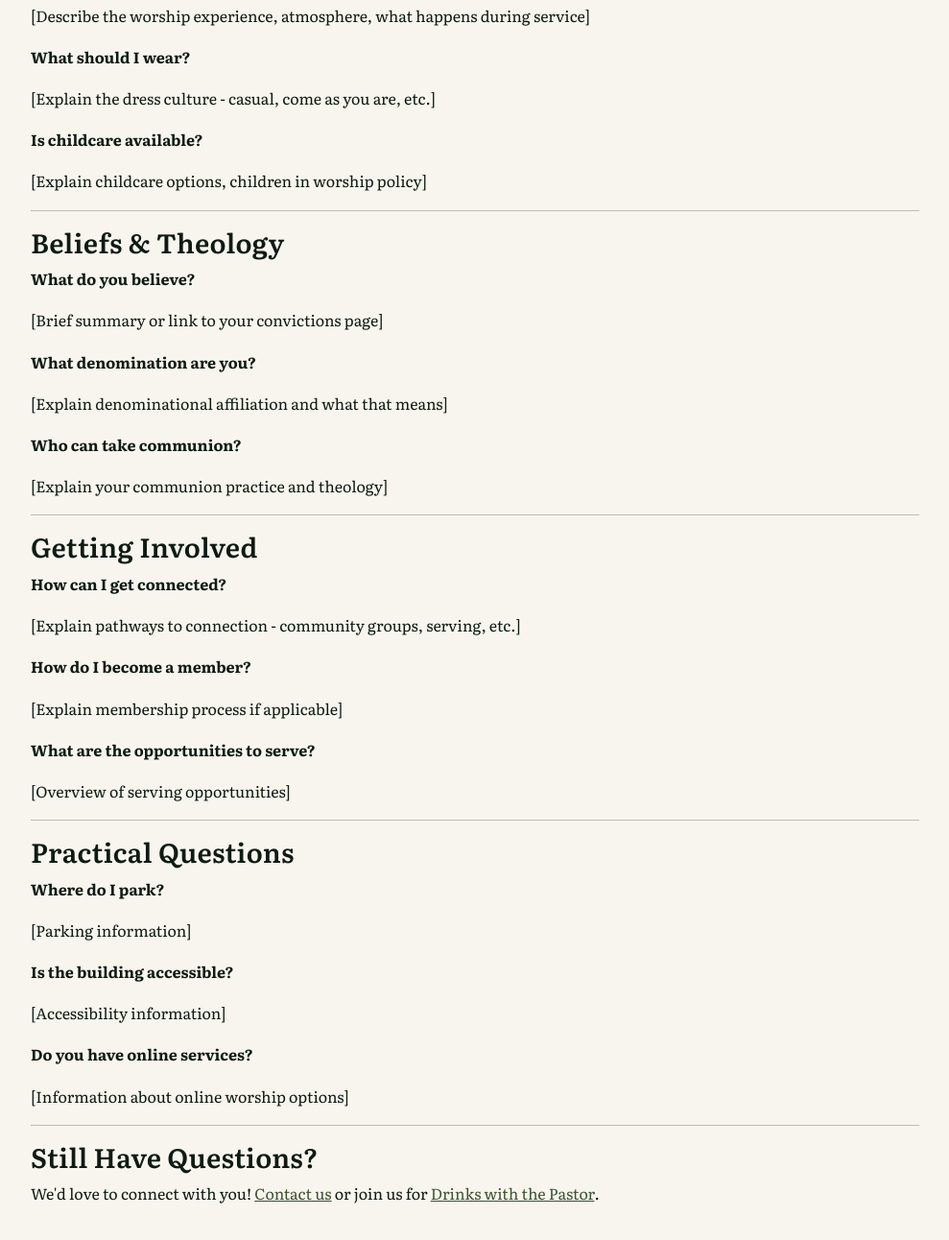
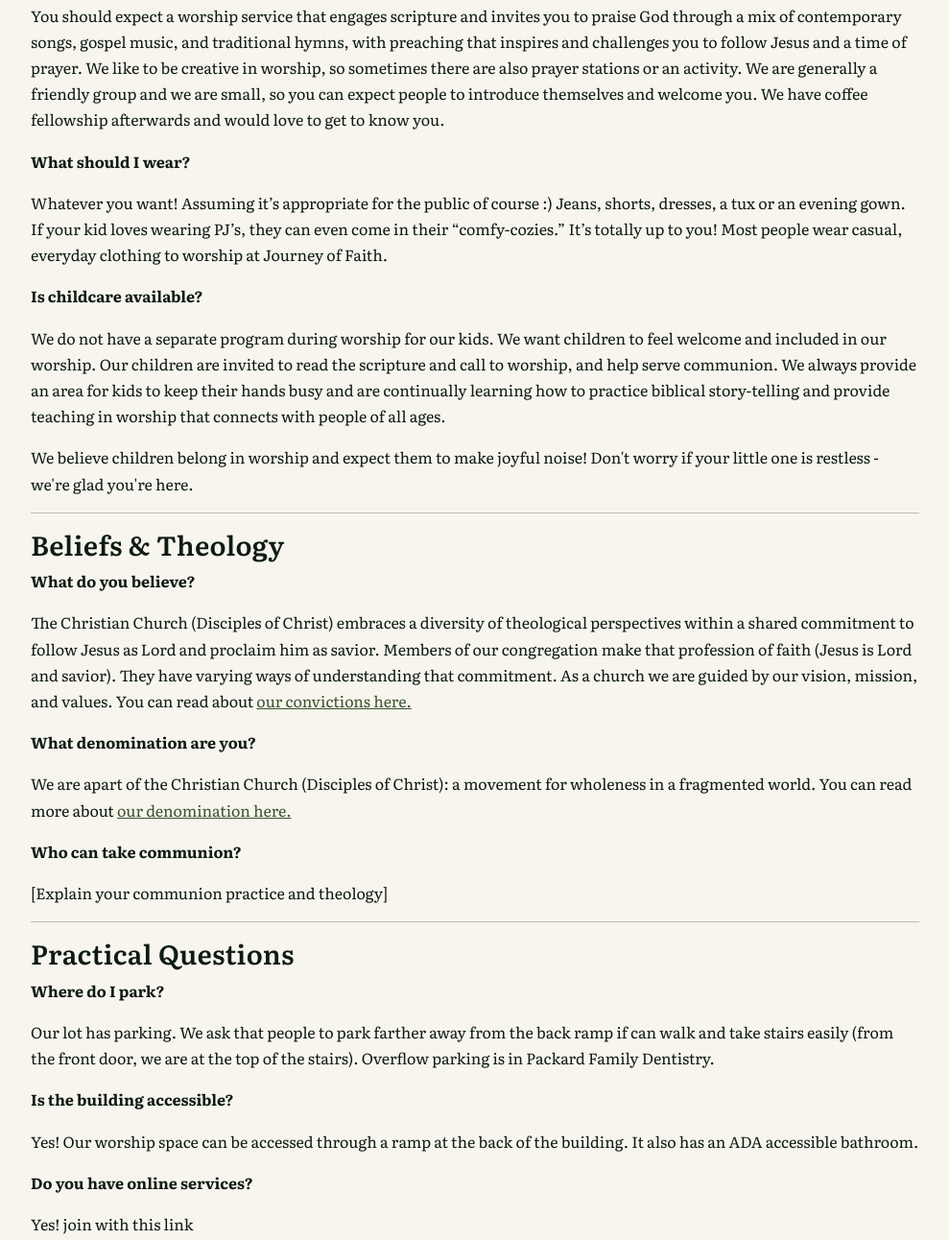
Before and after one commit to btrailor/Journey-of-Faith-Ypsi-Website, an Eleventy site: page src/about/faq.md in a window 1280 px wide. Shown: the part 452-1744 px from the top of the page at 96% size, without its empty margins (145-1134 px from the left). Built offline with nearby package versions, Linux system fonts and the light colour scheme; Eleventy itself is replaced by a stand-in of ours; files that its build step writes are made by us from their sources.

Commit message:
Update About Section “faq”

```diff
--- a/src/about/faq.md
+++ b/src/about/faq.md
@@ -3,70 +3,55 @@ layout: page
 title: Frequently Asked Questions
 permalink: /about/faq/
 ---
-
 ### General Questions
 
 **What should I expect when I visit?**
 
-[Describe the worship experience, atmosphere, what happens during service]
+You should expect a worship service that engages scripture and invites you to praise God through a mix of contemporary songs, gospel music, and traditional hymns, with preaching that inspires and challenges you to follow Jesus and a time of prayer. We like to be creative in worship, so sometimes there are also prayer stations or an activity. We are generally a friendly group and we are small, so you can expect people to introduce themselves and welcome you. We have coffee fellowship afterwards and would love to get to know you.
 
 **What should I wear?**
 
-[Explain the dress culture - casual, come as you are, etc.]
+Whatever you want! Assuming it’s appropriate for the public of course :) Jeans, shorts, dresses, a tux or an evening gown. If your kid loves wearing PJ’s, they can even come in their “comfy-cozies.” It’s totally up to you! Most people wear casual, everyday clothing to worship at Journey of Faith.
 
 **Is childcare available?**
 
-[Explain childcare options, children in worship policy]
+We do not have a separate program during worship for our kids. We want children to feel welcome and included in our worship. Our children are invited to read the scripture and call to worship, and help serve communion. We always provide an area for kids to keep their hands busy and are continually learning how to practice biblical story-telling and provide teaching in worship that connects with people of all ages.
 
----
+We believe children belong in worship and expect them to make joyful noise! Don't worry if your little one is restless - we're glad you're here.
+
+- - -
 
 ### Beliefs & Theology
 
 **What do you believe?**
 
-[Brief summary or link to your convictions page]
+The Christian Church (Disciples of Christ) embraces a diversity of theological perspectives within a shared commitment to follow Jesus as Lord and proclaim him as savior. Members of our congregation make that profession of faith (Jesus is Lord and savior). They have varying ways of understanding that commitment. As a church we are guided by our vision, mission, and values. You can read about [our convictions here.](jofypsi.com/convictions)
 
 **What denomination are you?**
 
-[Explain denominational affiliation and what that means]
+We are apart of the Christian Church (Disciples of Christ): a movement for wholeness in a fragmented world. You can read more about [our denomination here.](https://disciples.org/)
 
 **Who can take communion?**
 
-[Explain your communion practice and theology]
+\[Explain your communion practice and theology]
 
----
-
-### Getting Involved
-
-**How can I get connected?**
-
-[Explain pathways to connection - community groups, serving, etc.]
-
-**How do I become a member?**
-
-[Explain membership process if applicable]
-
-**What are the opportunities to serve?**
-
-[Overview of serving opportunities]
-
----
+- - -
 
 ### Practical Questions
 
 **Where do I park?**
 
-[Parking information]
+Our lot has parking. We ask that people to park farther away from the back ramp if can walk and take stairs easily (from the front door, we are at the top of the stairs). Overflow parking is in Packard Family Dentistry.
 
 **Is the building accessible?**
 
-[Accessibility information]
+Yes! Our worship space can be accessed through a ramp at the back of the building. It also has an ADA accessible bathroom.
 
 **Do you have online services?**
 
-[Information about online worship options]
+Yes! join with this link
 
----
+- - -
 
 ### Still Have Questions?
 
```
